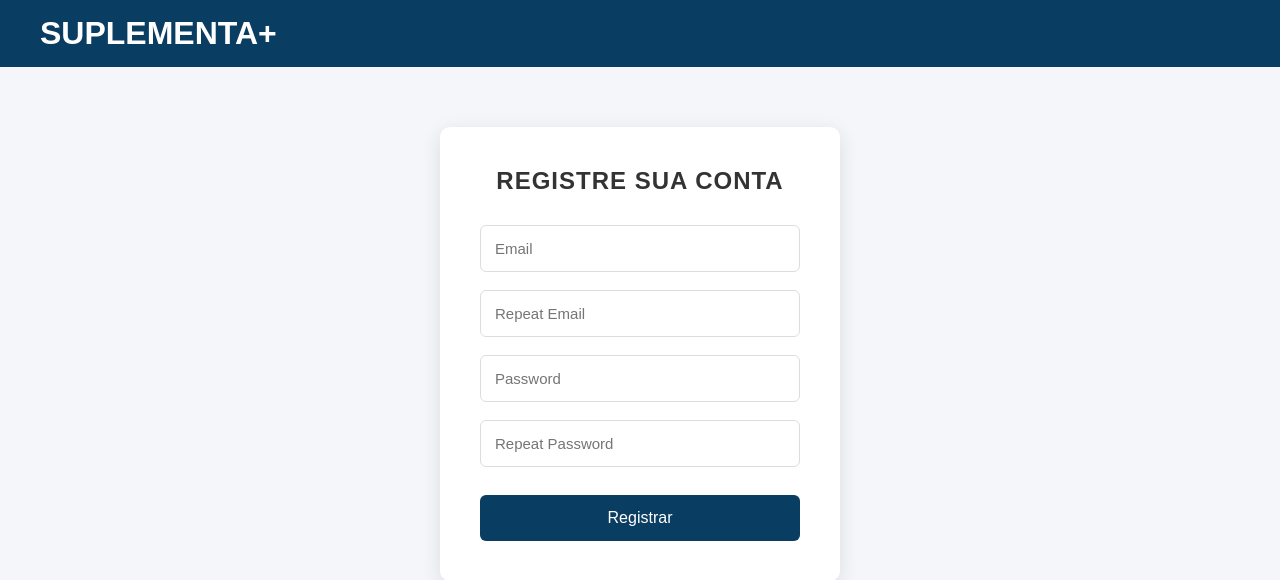
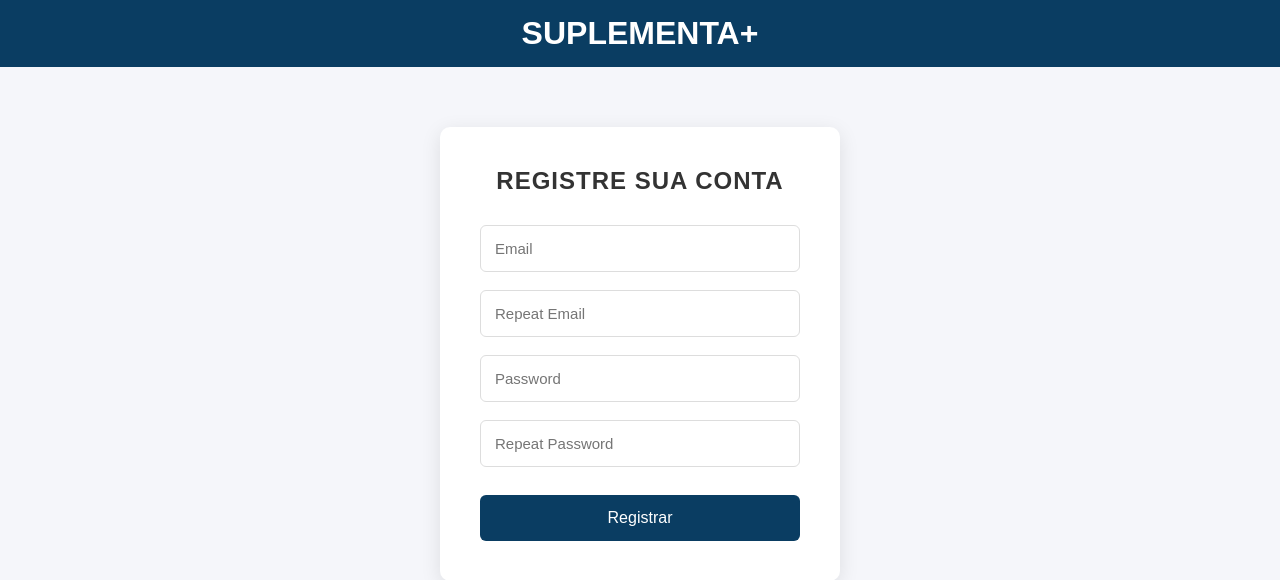
Before and after one commit to CaueCalebe/ecommerce-SuplementaPlus, a PHP site: page /register.html in a window 1280 px wide. Shown: the top 580 px of the page. Run offline with PHP 8.4, Linux system fonts and the light colour scheme.

Commit message:
style(login/register): Centralizar a tag h1

```diff
--- a/src/css/style.css
+++ b/src/css/style.css
@@ -25,6 +25,11 @@ header {
   flex-wrap: wrap;
   gap: 10px;
 }
+
+/* Centraliza o H1 na página de login/registro */
+.login-page .top-bar,
+.register-page .top-bar { /* Você pode adicionar a classe 'register-page' ao body do register.html se quiser mais especificidade */
+  justify-content: center;
 }
 
 .logo h1 {
```
